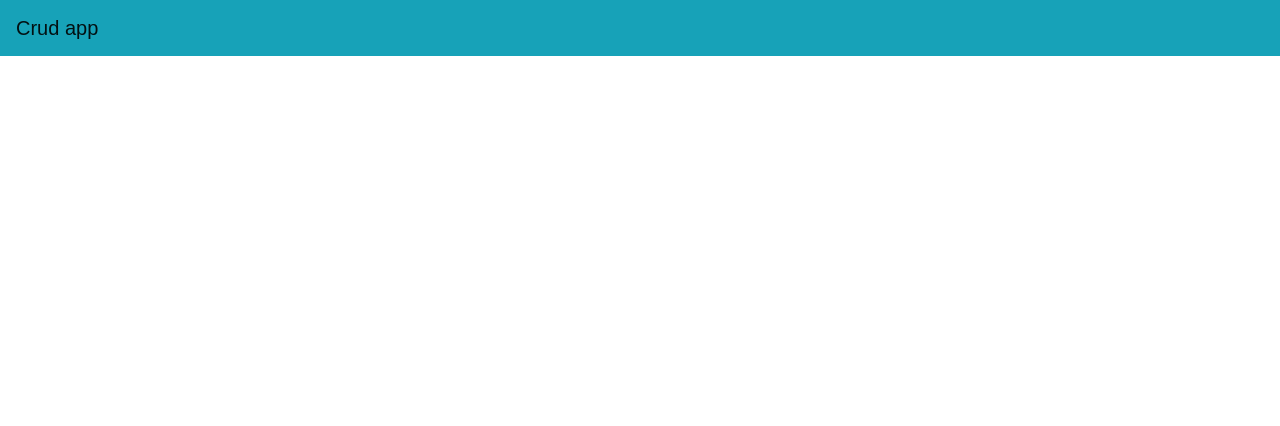
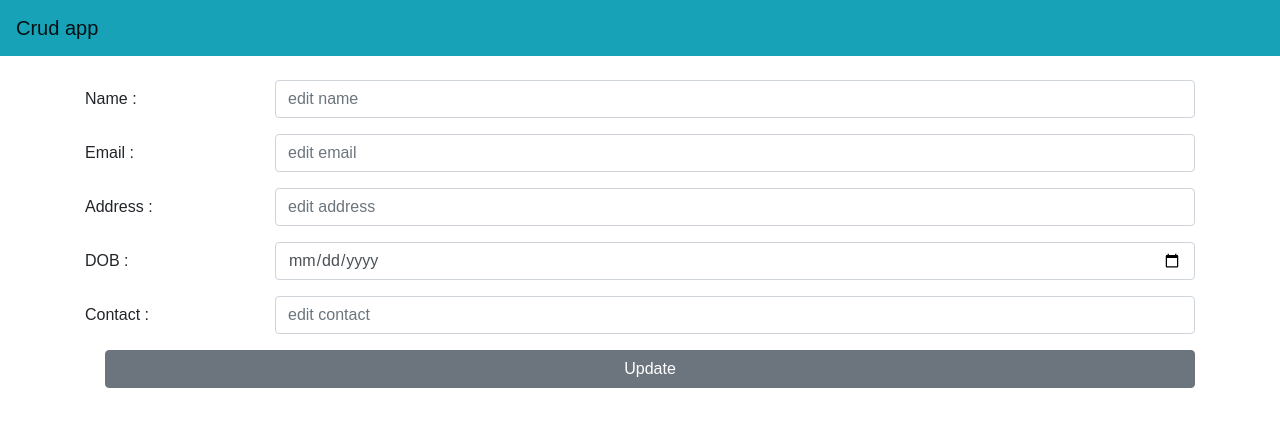
Before and after one commit to rj7shakya/mern-stack, a React (Create React App) app in the folder simple_crud/: page /edit/1 in a window 1280 px wide. Shown: the top 426 px of the page. Built offline with nearby package versions, Linux system fonts and the light colour scheme; no server answers.

Commit message:
final done

```diff
--- a/simple_crud/src/App.js
+++ b/simple_crud/src/App.js
@@ -41,6 +41,10 @@ class App extends Component {
             const updatedItem = {
               ...item,
               name: newData.data.name,
+              email: newData.data.email,
+              address: newData.data.address,
+              dob: newData.data.dob,
+              contact: newData.data.contact,
             };
             return updatedItem;
           }
@@ -63,8 +67,6 @@ class App extends Component {
         console.log(e);
       });
   }
-
-
 
   render() {
     return (
--- a/simple_crud/src/components/Form.js
+++ b/simple_crud/src/components/Form.js
@@ -1,5 +1,5 @@
 import React from "react";
-import { Form, FormGroup, Label, Input, Col, Button, Alert } from "reactstrap";
+import { Form, FormGroup, Label, Col, Button, Alert } from "reactstrap";
 import { useForm } from "react-hook-form/dist/react-hook-form.ie11";
 import { withRouter } from "react-router";
 
@@ -10,7 +10,7 @@ const MainForm = ({ value, def, operation, history }) => {
     if (value === "add") {
       operation(data);
     } else if (value === "update") {
-      operation(def[0]._id, data);
+      operation(def._id, data);
     }
     history.push("/");
   };
@@ -28,7 +28,7 @@ const MainForm = ({ value, def, operation, history }) => {
               type="name"
               name="name"
               placeholder={value === "add" ? "new name" : "edit name"}
-              defaultValue={def[0].name}
+              defaultValue={def.name}
             />
             {errors.name && errors.name.type === "required" && (
               <Alert color="danger">Please fill box</Alert>
@@ -51,7 +51,7 @@ const MainForm = ({ value, def, operation, history }) => {
               type="text"
               name="email"
               placeholder={value === "add" ? "new email" : "edit email"}
-              defaultValue={def[0].email}
+              defaultValue={def.email}
             />
             {errors.email && errors.email.type === "required" && (
               <Alert color="danger">Please fill box</Alert>
@@ -71,7 +71,7 @@ const MainForm = ({ value, def, operation, history }) => {
               type="text"
               name="address"
               placeholder={value === "add" ? "new address" : "edit address"}
-              defaultValue={def[0].address}
+              defaultValue={def.address}
             />
             {errors.address && errors.address.type === "required" && (
               <Alert color="danger">Please fill box</Alert>
@@ -88,7 +88,7 @@ const MainForm = ({ value, def, operation, history }) => {
               type="date"
               name="dob"
               placeholder={value === "add" ? "new dob" : "edit dob"}
-              defaultValue={def[0].dob}
+              defaultValue={def.dob && def.dob.substring(0, 10)}
             />
             {errors.dob && errors.dob.type === "required" && (
               <Alert color="danger">Please fill box</Alert>
@@ -105,7 +105,7 @@ const MainForm = ({ value, def, operation, history }) => {
               type="tel"
               name="contact"
               placeholder={value === "add" ? "new contact" : "edit contact"}
-              defaultValue={def[0].contact}
+              defaultValue={def.contact}
             />
             {errors.contact && errors.contact.type === "required" && (
               <Alert color="danger">Please fill box</Alert>
--- a/simple_crud/src/components/Listitem.js
+++ b/simple_crud/src/components/Listitem.js
@@ -1,5 +1,5 @@
-import React, { useState } from "react";
-import { ListGroupItem, Alert } from "reactstrap";
+import React from "react";
+import { ListGroupItem } from "reactstrap";
 import { faPen, faTrashAlt } from "@fortawesome/free-solid-svg-icons";
 import { FontAwesomeIcon } from "@fortawesome/react-fontawesome";
 
--- a/simple_crud/src/screens/Add.js
+++ b/simple_crud/src/screens/Add.js
@@ -1,4 +1,4 @@
-import React, { useState } from "react";
+import React from "react";
 
 import MainForm from "../components/Form";
 
--- a/simple_crud/src/screens/Edit.js
+++ b/simple_crud/src/screens/Edit.js
@@ -1,40 +1,64 @@
-import React, { useState, useEffect } from "react";
+import React, { Component } from "react";
 import { withRouter } from "react-router";
 import MainForm from "../components/Form";
 import axios from "axios";
 
 
 
+class Edit extends Component {
+  state = {data:{}};
 
-const Edit = ({ update, data, match }) => {
-  // console.log(match.params.id);
-  const [item, setItem] = useState({});
+  render() {
+    console.log(this.state.data.name);
+    return (
+      <div className="container mt-4">
+        <MainForm
+        value="update"
+        operation={this.props.update}
+        def={this.state.data}
+        className="mb-2"
+      />
+      </div>
+    )
+  }
 
-  useEffect( () => {
-    async function getData(){
-
-      try {
-        const res = await axios.get(`/data/${match.params.id}`)
-        console.log(res.data);
-        setItem({item:[...res.data ]});
-      } catch (error) {
-        console.log(error);
-      }
+  async componentDidMount(){
+    try {
+      const res = await axios.get(`/data/${this.props.match.params.id}`);
+      this.setState({data:{...res.data}});
+    } catch (error) {
+      console.log(error);
     }
-    getData();
-    console.log('item',item);
-  }, []);
-  return (
-    <div className="container pt-4 ">
-      {item.item}
-      {/* <MainForm
-        value="update"
-        operation={update}
-        def={data}
-        className="mb-2"
-      /> */}
-    </div>
-  );
-};
+  }
+}
 
 export default withRouter(Edit);
+
+
+// const Edit = ({ update, data, match }) => {
+//   // console.log(match.params.id);
+//   const [item, setItem] = useState({});
+
+//   useEffect( () => {
+//     async function getData(){
+
+//       try {
+//         const res = await axios.get(`/data/${match.params.id}`)
+//         console.log(res.data);
+//         setItem({item:[...res.data ]});
+//       } catch (error) {
+//         console.log(error);
+//       }
+//     }
+//     getData();
+//     console.log('item',item);
+//   }, []);
+//   return (
+//     <div className="container pt-4 ">
+//       {item.item}
+//       {/*  */}
+//     </div>
+//   );
+// };
+
+// export default withRouter(Edit);
--- a/simple_crud/src/screens/HomeScreen.js
+++ b/simple_crud/src/screens/HomeScreen.js
@@ -1,5 +1,4 @@
 import React, { Component } from "react";
-import axios from "axios";
 
 import List from "../components/List";
 
```
Also changed, not shown: simple_crud/src/components/List.js (+4 -5 lines).
